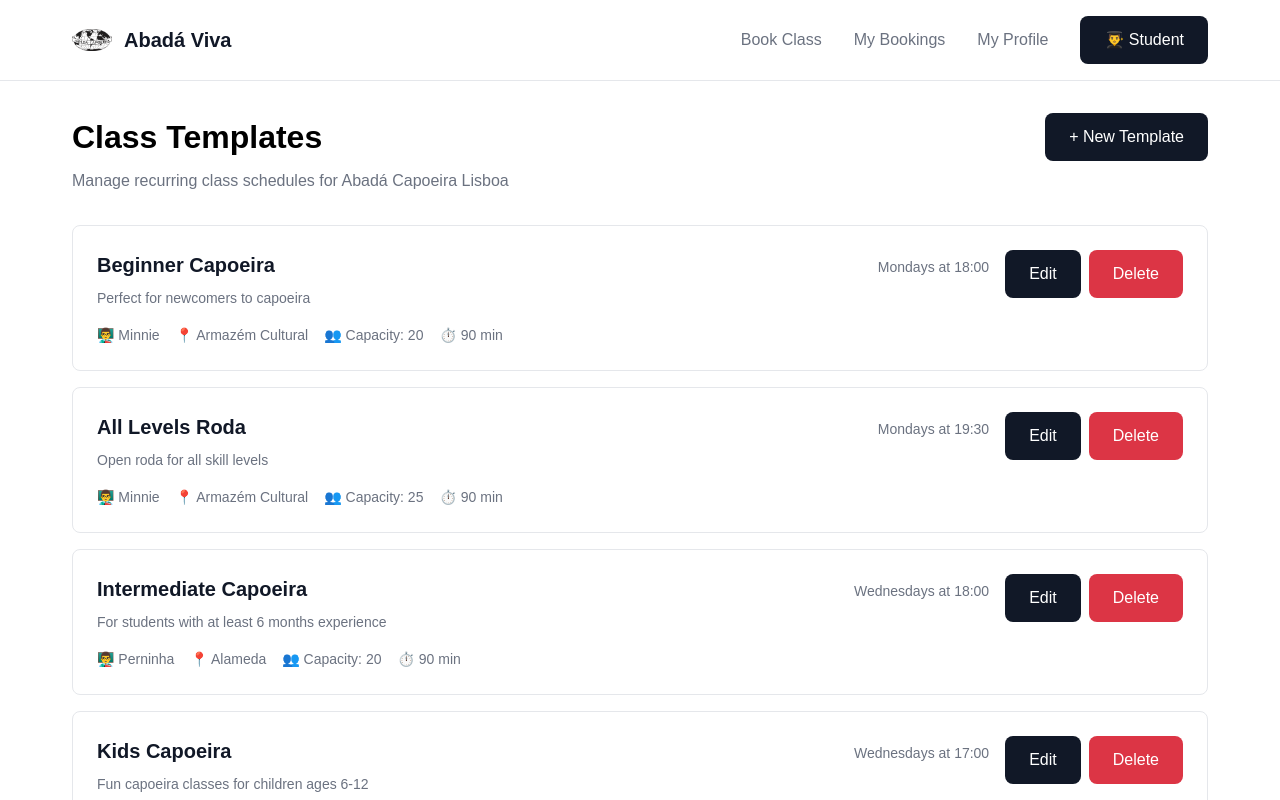
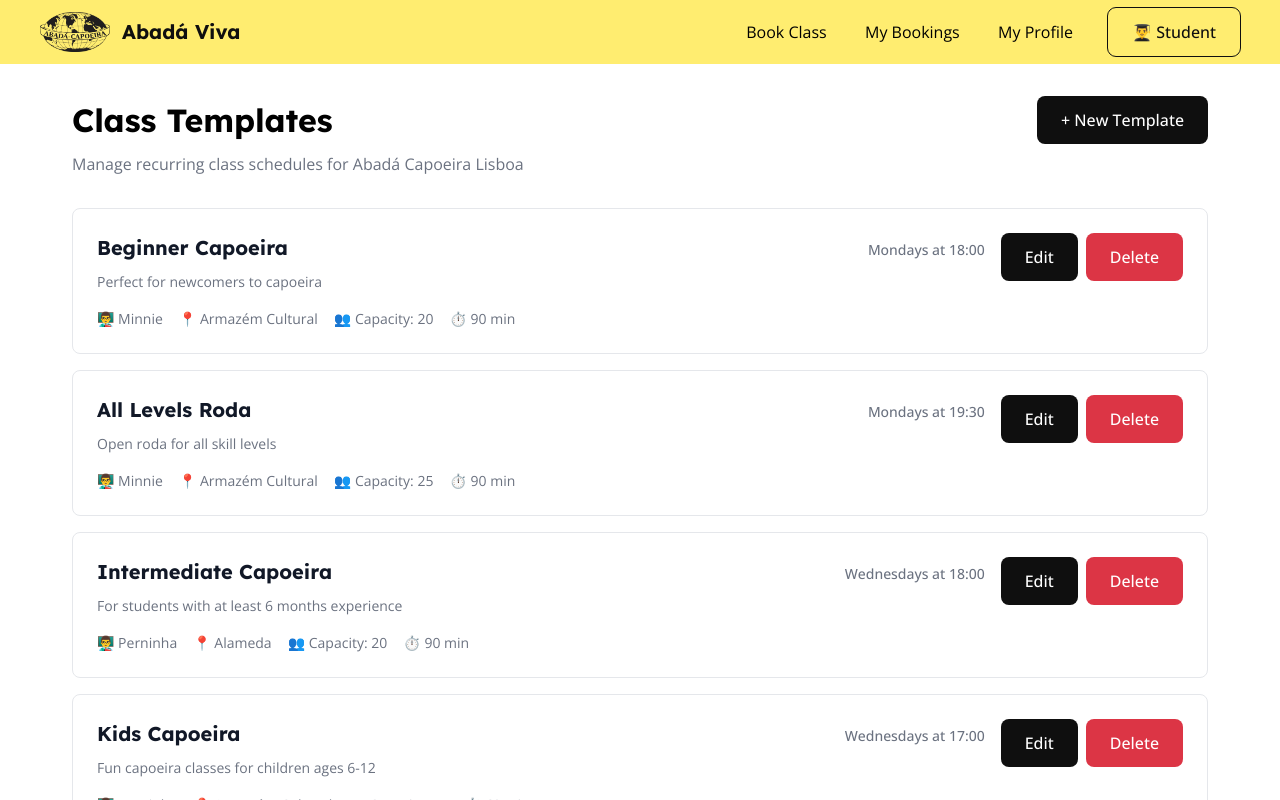
Before and after one commit to sofiaborovskaia/abada-viva, a Next.js app: page /admin/class-templates in a window 1280 px wide. Shown: the top 800 px of the page. Built offline with nearby package versions, Linux system fonts and the light colour scheme.

Commit message:
feat: add fonts,

```diff
--- a/app/components/Button.module.css
+++ b/app/components/Button.module.css
@@ -10,6 +10,8 @@
   display: inline-block;
   text-align: center;
   text-decoration: none;
+
+  transition: all 0.2s ease-in-out;
 }
 
 .button:disabled {
@@ -19,22 +21,22 @@
 
 /* Primary - Dark background (main CTA) */
 .primary {
-  background-color: #111827;
+  background-color: var(--black);
   color: white;
 }
 
 .primary:hover:not(:disabled) {
-  background-color: #374151;
+  background-color: var(--green);
 }
 
 /* Secondary - Green/Success */
 .secondary {
-  background-color: #28a745;
+  background-color: var(--green);
   color: white;
 }
 
 .secondary:hover:not(:disabled) {
-  background-color: #218838;
+  background-color: #36ab50;
 }
 
 /* Danger - Red for destructive actions */
@@ -47,12 +49,13 @@
   background-color: #c82333;
 }
 
-/* Ghost - Gray for cancel/secondary actions */
+/* Ghost */
 .ghost {
-  background-color: #6c757d;
-  color: white;
+  color: var(--black);
+  background-color: transparent;
+  outline: 1px solid var(--black);
 }
 
 .ghost:hover:not(:disabled) {
-  background-color: #5a6268;
+  background-color: #00000010;
 }
--- a/app/components/Navigation.module.css
+++ b/app/components/Navigation.module.css
@@ -1,12 +1,14 @@
 .nav {
-  border-bottom: 1px solid #e5e7eb;
-  background: white;
+  position: sticky;
+  top: 0;
+
+  background: var(--yellow);
 }
 
 .container {
   max-width: 1200px;
   margin: 0 auto;
-  padding: 1rem 2rem;
+  padding-block: 0.5rem;
   display: flex;
   justify-content: space-between;
   align-items: center;
@@ -16,19 +18,19 @@
   display: flex;
   align-items: center;
   gap: 0.75rem;
+
   font-size: 1.25rem;
   font-weight: 600;
-  color: #111827;
+  color: var(--black);
   text-decoration: none;
 }
 
 .logoImage {
-  width: 40px;
-  height: 40px;
   object-fit: contain;
 }
 
 .logoText {
+  font-family: var(--font-lexend);
   font-size: 1.25rem;
   font-weight: 600;
 }
@@ -40,22 +42,11 @@
 }
 
 .link {
-  color: #6b7280;
-  text-decoration: none;
-  transition: color 0.2s;
+  transition: all 0.2s ease-in-out;
+  padding: 0.1rem 0.2rem;
 }
 
 .link:hover {
-  color: #111827;
+  transform: translateY(-2px) scale(1.05) rotate(1deg);
+  text-shadow: 0 0 0.5px currentColor, 0 0 0.5px currentColor;
 }
-
-.roleToggle {
-  padding: 0.5rem 1rem;
-  background-color: black;
-  color: white;
-  border: none;
-  border-radius: 0.375rem;
-  font-size: 0.875rem;
-  cursor: pointer;
-  transition: all 0.2s;
-}
--- a/app/components/Navigation.tsx
+++ b/app/components/Navigation.tsx
@@ -16,8 +16,8 @@ export default function Navigation() {
           <Image
             src="/abada-capoeira-logo.png"
             alt="Abadá Capoeira"
-            width={40}
-            height={40}
+            width={70}
+            height={70}
             className={styles.logoImage}
           />
           <span className={styles.logoText}>Abadá Viva</span>
@@ -45,7 +45,7 @@ export default function Navigation() {
           <Link href="/profile" className={styles.link}>
             My Profile
           </Link>
-          <Button onClick={toggleRole} variant="primary">
+          <Button onClick={toggleRole} variant="ghost">
             {user.role === "student" ? "👨‍🎓 Student" : "👨‍🏫 Teacher"}
           </Button>
         </div>
--- /dev/null
+++ b/app/fonts.ts
@@ -0,0 +1,14 @@
+import { Open_Sans, Lexend } from "next/font/google";
+
+export const openSans = Open_Sans({
+  variable: "--font-open-sans",
+  subsets: ["latin"],
+  display: "swap",
+});
+
+export const lexend = Lexend({
+  variable: "--font-lexend",
+  subsets: ["latin"],
+  weight: ["700", "800", "900"],
+  display: "swap",
+});
--- a/app/globals.css
+++ b/app/globals.css
@@ -3,10 +3,24 @@
 :root {
   --green: #006332;
   --light-green: #00a651;
+  --yellow: #ffed70;
+
   --black: #0f0f0f;
   --white: #ffffff;
 }
 
 body {
-  font-family: Arial, Helvetica, sans-serif;
+  font-family: var(--font-open-sans), -apple-system, BlinkMacSystemFont,
+    "Segoe UI", Roboto, sans-serif;
 }
+
+h1,
+h2,
+h3,
+h4,
+h5,
+h6 {
+  font-family: var(--font-lexend), -apple-system, BlinkMacSystemFont, "Segoe UI",
+    Roboto, sans-serif;
+  font-weight: 700;
+}
--- a/app/layout.tsx
+++ b/app/layout.tsx
@@ -1,20 +1,10 @@
 import type { Metadata } from "next";
-import { Geist, Geist_Mono } from "next/font/google";
 import "./globals.css";
 import Navigation from "./components/Navigation";
 import { UserProvider } from "@/contexts/UserContext";
 import { BookingProvider } from "@/contexts/BookingContext";
 import { SchoolProvider } from "@/contexts/SchoolContext";
-
-const geistSans = Geist({
-  variable: "--font-geist-sans",
-  subsets: ["latin"],
-});
-
-const geistMono = Geist_Mono({
-  variable: "--font-geist-mono",
-  subsets: ["latin"],
-});
+import { openSans, lexend } from "./fonts";
 
 export const metadata: Metadata = {
   title: "Abadá Viva - Capoeira Class Booking",
@@ -28,9 +18,7 @@ export default function RootLayout({
 }>) {
   return (
     <html lang="en">
-      <body
-        className={`${geistSans.variable} ${geistMono.variable} antialiased`}
-      >
+      <body className={`${openSans.variable} ${lexend.variable} antialiased`}>
         <SchoolProvider>
           <UserProvider>
             <BookingProvider>
--- a/app/page.module.css
+++ b/app/page.module.css
@@ -27,19 +27,17 @@
   font-size: 2.5rem;
   font-weight: 700;
   margin-bottom: 1rem;
-  color: #111827;
+  color: var(--black);
 }
 
 .description {
   font-size: 1.125rem;
-  color: #6b7280;
   line-height: 1.7;
   max-width: 600px;
   margin: 0 auto;
 }
 
 .card {
-  background: white;
   border: 1px solid #e5e7eb;
   border-radius: 0.75rem;
   padding: 2rem;
@@ -51,50 +49,28 @@
   font-size: 1.5rem;
   font-weight: 600;
   margin-bottom: 0.75rem;
-  color: #111827;
 }
 
 .cardText {
-  color: #6b7280;
   margin-bottom: 1.5rem;
   line-height: 1.6;
 }
 
-.ctaButton {
-  display: inline-block;
-  padding: 0.875rem 2rem;
-  background-color: #111827;
-  color: white;
-  text-decoration: none;
-  border-radius: 0.5rem;
-  font-weight: 500;
-  font-size: 1rem;
-  transition: background-color 0.2s;
-}
-
-.ctaButton:hover {
-  background-color: #374151;
-}
-
 .reminder {
-  background: #fffbeb;
-  border: 1px solid #fcd34d;
+  background: var(--yellow);
   border-radius: 0.5rem;
   padding: 1.5rem;
 }
 
 .reminderText {
-  color: #78350f;
   margin: 0 0 1rem 0;
   line-height: 1.6;
 }
 
 .profileLink {
-  color: #92400e;
-  font-weight: 500;
-  text-decoration: none;
+  text-decoration: underline;
 }
 
 .profileLink:hover {
-  text-decoration: underline;
+  text-decoration: none;
 }
```
Also changed, not shown: app/profile/page.module.css (+1 -53 lines).
